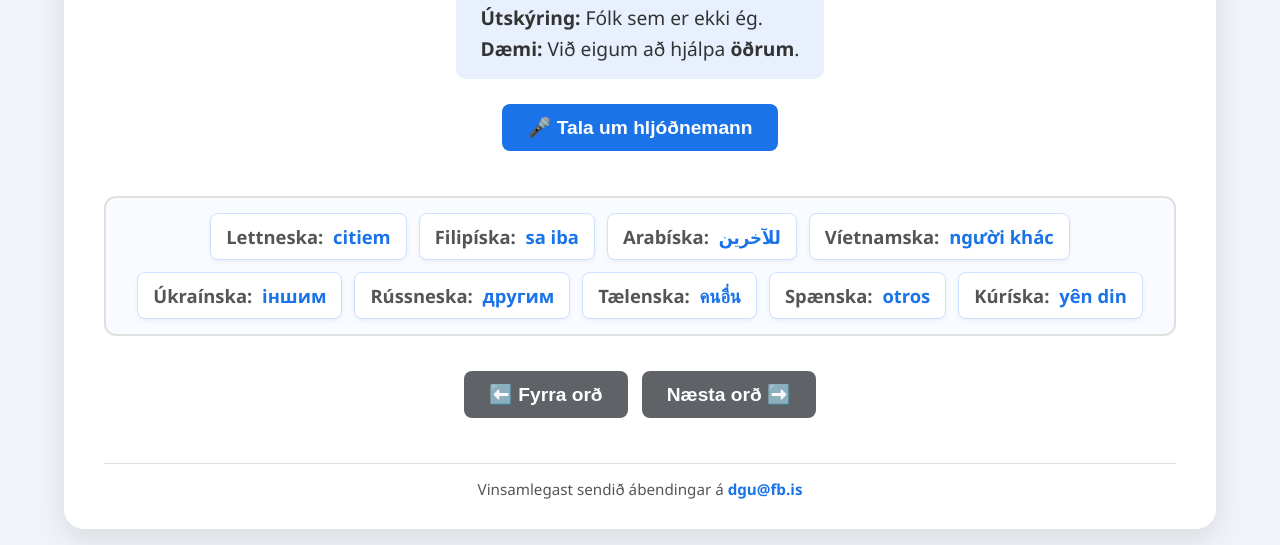
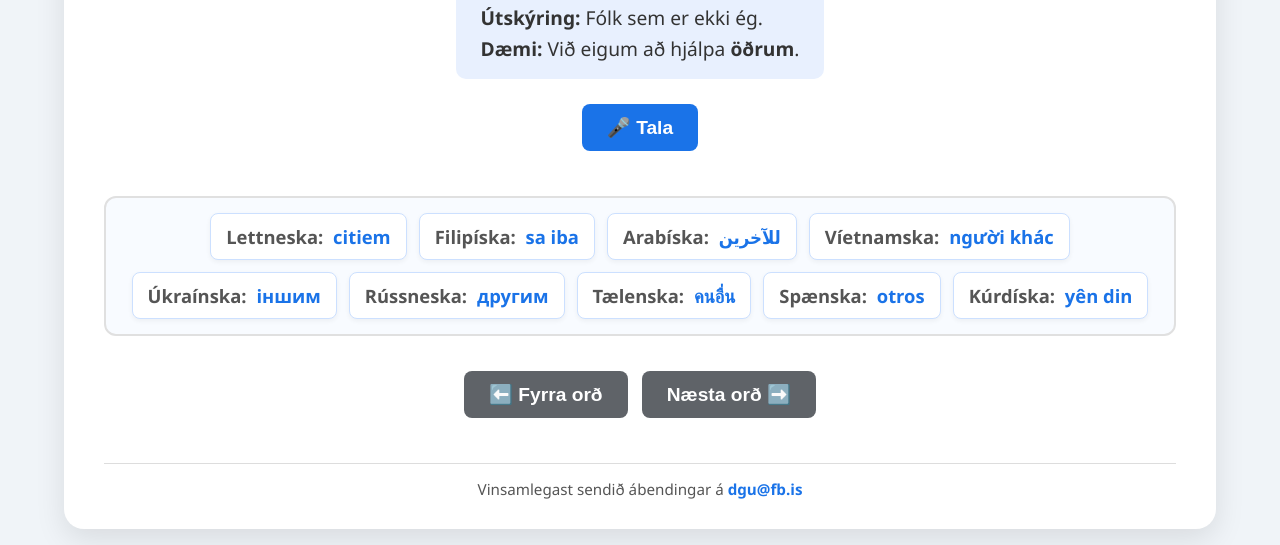
Before and after one commit to einnig/malhljod-b-, a plain HTML site: page index.html in a window 1280 px wide. Shown: the part 290-835 px from the top of the page. Drawn offline with Linux system fonts and the light colour scheme.

```diff
--- a/index.html
+++ b/index.html
@@ -177,7 +177,7 @@
     <div id="is-explanation"></div>
     <br>
 
-    <button id="record-btn" class="btn" onclick="toggleRecord()">🎤 Tala um hljóðnemann</button>
+    <button id="record-btn" class="btn" onclick="toggleRecord()">🎤 Tala</button>
 
     <div id="spoken"></div>
     <div id="result"></div>
@@ -197,38 +197,38 @@
 <script>
 const exerciseData = [
     // 1-10: Markorð 121-130
-    { text: "öðrum", is_exp: "<b>Útskýring:</b> Fólk sem er ekki ég.<br><b>Dæmi:</b> Við eigum að hjálpa <b>öðrum</b>.", translations: { "Lettneska": "citiem", "Filipíska": "sa iba", "Arabíska": "للآخرين", "Víetnamska": "người khác", "Úkraínska": "іншим", "Rússneska": "другим", "Tælenska": "คนอื่น", "Spænska": "otros", "Kúríska": "yên din" } },
-    { text: "segir", is_exp: "<b>Útskýring:</b> Að tala með orðum.<br><b>Dæmi:</b> Hann <b>segir</b> alltaf satt.", translations: { "Lettneska": "saka", "Filipíska": "sabi", "Arabíska": "يقول", "Víetnamska": "nói", "Úkraínska": "каже", "Rússneska": "говорит", "Tælenska": "พูด", "Spænska": "dice", "Kúríska": "dibêje" } },
-    { text: "fá", is_exp: "<b>Útskýring:</b> Að taka við einhverju.<br><b>Dæmi:</b> Má ég <b>fá</b> eitt kaffi?", translations: { "Lettneska": "iegūt / dabūt", "Filipíska": "kumuha", "Arabíska": "يحصل على", "Víetnamska": "nhận", "Úkraínska": "отримати", "Rússneska": "получить", "Tælenska": "ได้รับ", "Spænska": "obtener / recibir", "Kúríska": "girtin" } },
-    { text: "stað", is_exp: "<b>Útskýring:</b> Einhvers staðar.<br><b>Dæmi:</b> Hann býr á fallegum <b>stað</b>.", translations: { "Lettneska": "vieta", "Filipíska": "lugar", "Arabíska": "مكان", "Víetnamska": "địa điểm", "Úkraínska": "місце", "Rússneska": "место", "Tælenska": "สถานที่", "Spænska": "lugar", "Kúríska": "cîh" } },
-    { text: "sjá", is_exp: "<b>Útskýring:</b> Að horfa á eitthvað.<br><b>Dæmi:</b> Ég vil <b>sjá</b> þessa mynd.", translations: { "Lettneska": "redzēt", "Filipíska": "makita", "Arabíska": "يرى", "Víetnamska": "nhìn thấy", "Úkraínska": "бачити", "Rússneska": "видеть", "Tælenska": "เห็น", "Spænska": "ver", "Kúríska": "dîtin" } },
-    { text: "okkar", is_exp: "<b>Útskýring:</b> Eitthvað sem við eigum.<br><b>Dæmi:</b> Þetta er skólinn <b>okkar</b>.", translations: { "Lettneska": "mūsu", "Filipíska": "namin / atin", "Arabíska": "لنا", "Víetnamska": "của chúng tôi", "Úkraínska": "наш", "Rússneska": "наш", "Tælenska": "ของเรา", "Spænska": "nuestro", "Kúríska": "yê me" } },
-    { text: "orðið", is_exp: "<b>Útskýring:</b> Það sem við skrifum eða segjum.<br><b>Dæmi:</b> Ég skil ekki <b>orðið</b>.", translations: { "Lettneska": "vārds", "Filipíska": "ang salita", "Arabíska": "الكلمة", "Víetnamska": "từ", "Úkraínska": "слово", "Rússneska": "слово", "Tælenska": "คำศัพท์", "Spænska": "la palabra", "Kúríska": "peyv" } },
-    { text: "hennar", is_exp: "<b>Útskýring:</b> Eitthvað sem hún á.<br><b>Dæmi:</b> Bókin <b>hennar</b> er ný.", translations: { "Lettneska": "viņas", "Filipíska": "kanya", "Arabíska": "لها", "Víetnamska": "của cô ấy", "Úkraínska": "її", "Rússneska": "её", "Tælenska": "ของเธอ", "Spænska": "su / de ella", "Kúríska": "ya wê" } },
-    { text: "fer", is_exp: "<b>Útskýring:</b> Að labba eða keyra eitthvert.<br><b>Dæmi:</b> Hann <b>fer</b> í skólann.", translations: { "Lettneska": "dodas / iet", "Filipíska": "pumunta", "Arabíska": "يذهب", "Víetnamska": "đi", "Úkraínska": "йде", "Rússneska": "идёт", "Tælenska": "ไป", "Spænska": "va", "Kúríska": "diçe" } },
-    { text: "fór", is_exp: "<b>Útskýring:</b> Að fara eitthvert í gær.<br><b>Dæmi:</b> Ég <b>fór</b> í sund í gær.", translations: { "Lettneska": "devās / gāja", "Filipíska": "umalis", "Arabíska": "ذهب", "Víetnamska": "đã đi", "Úkraínska": "пішов", "Rússneska": "ушёл", "Tælenska": "ไปแล้ว", "Spænska": "fue", "Kúríska": "çû" } },
+    { text: "öðrum", is_exp: "<b>Útskýring:</b> Fólk sem er ekki ég.<br><b>Dæmi:</b> Við eigum að hjálpa <b>öðrum</b>.", translations: { "Lettneska": "citiem", "Filipíska": "sa iba", "Arabíska": "للآخرين", "Víetnamska": "người khác", "Úkraínska": "іншим", "Rússneska": "другим", "Tælenska": "คนอื่น", "Spænska": "otros", "Kúrdíska": "yên din" } },
+    { text: "segir", is_exp: "<b>Útskýring:</b> Að tala með orðum.<br><b>Dæmi:</b> Hann <b>segir</b> alltaf satt.", translations: { "Lettneska": "saka", "Filipíska": "sabi", "Arabíska": "يقول", "Víetnamska": "nói", "Úkraínska": "каже", "Rússneska": "говорит", "Tælenska": "พูด", "Spænska": "dice", "Kúrdíska": "dibêje" } },
+    { text: "fá", is_exp: "<b>Útskýring:</b> Að taka við einhverju.<br><b>Dæmi:</b> Má ég <b>fá</b> eitt kaffi?", translations: { "Lettneska": "iegūt / dabūt", "Filipíska": "kumuha", "Arabíska": "يحصل على", "Víetnamska": "nhận", "Úkraínska": "отримати", "Rússneska": "получить", "Tælenska": "ได้รับ", "Spænska": "obtener / recibir", "Kúrdíska": "girtin" } },
+    { text: "stað", is_exp: "<b>Útskýring:</b> Einhvers staðar.<br><b>Dæmi:</b> Hann býr á fallegum <b>stað</b>.", translations: { "Lettneska": "vieta", "Filipíska": "lugar", "Arabíska": "مكان", "Víetnamska": "địa điểm", "Úkraínska": "місце", "Rússneska": "место", "Tælenska": "สถานที่", "Spænska": "lugar", "Kúrdíska": "cîh" } },
+    { text: "sjá", is_exp: "<b>Útskýring:</b> Að horfa á eitthvað.<br><b>Dæmi:</b> Ég vil <b>sjá</b> þessa mynd.", translations: { "Lettneska": "redzēt", "Filipíska": "makita", "Arabíska": "يرى", "Víetnamska": "nhìn thấy", "Úkraínska": "бачити", "Rússneska": "видеть", "Tælenska": "เห็น", "Spænska": "ver", "Kúrdíska": "dîtin" } },
+    { text: "okkar", is_exp: "<b>Útskýring:</b> Eitthvað sem við eigum.<br><b>Dæmi:</b> Þetta er skólinn <b>okkar</b>.", translations: { "Lettneska": "mūsu", "Filipíska": "namin / atin", "Arabíska": "لنا", "Víetnamska": "của chúng tôi", "Úkraínska": "наш", "Rússneska": "наш", "Tælenska": "ของเรา", "Spænska": "nuestro", "Kúrdíska": "yê me" } },
+    { text: "orðið", is_exp: "<b>Útskýring:</b> Það sem við skrifum eða segjum.<br><b>Dæmi:</b> Ég skil ekki <b>orðið</b>.", translations: { "Lettneska": "vārds", "Filipíska": "ang salita", "Arabíska": "الكلمة", "Víetnamska": "từ", "Úkraínska": "слово", "Rússneska": "слово", "Tælenska": "คำศัพท์", "Spænska": "la palabra", "Kúrdíska": "peyv" } },
+    { text: "hennar", is_exp: "<b>Útskýring:</b> Eitthvað sem hún á.<br><b>Dæmi:</b> Bókin <b>hennar</b> er ný.", translations: { "Lettneska": "viņas", "Filipíska": "kanya", "Arabíska": "لها", "Víetnamska": "của cô ấy", "Úkraínska": "її", "Rússneska": "её", "Tælenska": "ของเธอ", "Spænska": "su / de ella", "Kúrdíska": "ya wê" } },
+    { text: "fer", is_exp: "<b>Útskýring:</b> Að labba eða keyra eitthvert.<br><b>Dæmi:</b> Hann <b>fer</b> í skólann.", translations: { "Lettneska": "dodas / iet", "Filipíska": "pumunta", "Arabíska": "يذهب", "Víetnamska": "đi", "Úkraínska": "йде", "Rússneska": "идёт", "Tælenska": "ไป", "Spænska": "va", "Kúrdíska": "diçe" } },
+    { text: "fór", is_exp: "<b>Útskýring:</b> Að fara eitthvert í gær.<br><b>Dæmi:</b> Ég <b>fór</b> í sund í gær.", translations: { "Lettneska": "devās / gāja", "Filipíska": "umalis", "Arabíska": "ذهب", "Víetnamska": "đã đi", "Úkraínska": "пішов", "Rússneska": "ушёл", "Tælenska": "ไปแล้ว", "Spænska": "fue", "Kúrdíska": "çû" } },
 
     // 11-30: Önnur áhersluorð úr lotu 3
-    { text: "reddast", is_exp: "<b>Útskýring:</b> Allt fer vel að lokum.<br><b>Dæmi:</b> Þetta <b>reddast</b> allt.", translations: { "Lettneska": "nokārtosies", "Filipíska": "maayos din", "Arabíska": "سيتم حله", "Víetnamska": "sẽ ổn thôi", "Úkraínska": "все владнається", "Rússneska": "всё образуется", "Tælenska": "จะเรียบร้อย", "Spænska": "se solucionará", "Kúríska": "çareser bibe" } },
-    { text: "hjálpa", is_exp: "<b>Útskýring:</b> Að gera eitthvað fyrir annan.<br><b>Dæmi:</b> Ég vil <b>hjálpa</b> þér.", translations: { "Lettneska": "palīdzēt", "Filipíska": "tumulong", "Arabíska": "يساعد", "Víetnamska": "giúp đỡ", "Úkraínska": "допомагати", "Rússneska": "помогать", "Tælenska": "ช่วยเหลือ", "Spænska": "ayudar", "Kúríska": "alîkarî kirin" } },
-    { text: "reikna", is_exp: "<b>Útskýring:</b> Að nota stærðfræði eða tölur.<br><b>Dæmi:</b> Við þurfum að <b>reikna</b> í tímanum.", translations: { "Lettneska": "rēķināt", "Filipíska": "magkalkula", "Arabíska": "يحسب", "Víetnamska": "tính toán", "Úkraínska": "рахувати", "Rússneska": "считать", "Tælenska": "คำนวณ", "Spænska": "calcular", "Kúríska": "hesab kirin" } },
-    { text: "reiknivél", is_exp: "<b>Útskýring:</b> Tæki til að reikna með.<br><b>Dæmi:</b> Ég nota oft <b>reiknivél</b>.", translations: { "Lettneska": "kalkulators", "Filipíska": "kalkuleytor", "Arabíska": "آلة حاسبة", "Víetnamska": "máy tính", "Úkraínska": "калькулятор", "Rússneska": "калькулятор", "Tælenska": "เครื่องคิดเลข", "Spænska": "calculadora", "Kúríska": "makîneya hesabê" } },
-    { text: "leið", is_exp: "<b>Útskýring:</b> Að vera döpur eða sorgmædd.<br><b>Dæmi:</b> Anna var svolítið <b>leið</b>.", translations: { "Lettneska": "bēdīga", "Filipíska": "malungkot", "Arabíska": "حزين", "Víetnamska": "buồn", "Úkraínska": "сумна", "Rússneska": "грустная", "Tælenska": "เศร้า", "Spænska": "triste", "Kúríska": "xemgîn" } },
-    { text: "vinur", is_exp: "<b>Útskýring:</b> Góður félagi.<br><b>Dæmi:</b> Hann er minn besti <b>vinur</b>.", translations: { "Lettneska": "draugs", "Filipíska": "kaibigan", "Arabíska": "صديق", "Víetnamska": "bạn bè", "Úkraínska": "друг", "Rússneska": "друг", "Tælenska": "เพื่อน", "Spænska": "amigo", "Kúríska": "heval" } },
-    { text: "leyfir", is_exp: "<b>Útskýring:</b> Að segja að maður megi eitthvað.<br><b>Dæmi:</b> Kennarinn <b>leyfir</b> það.", translations: { "Lettneska": "atļauj", "Filipíska": "pinapayagan", "Arabíska": "يسمح", "Víetnamska": "cho phép", "Úkraínska": "дозволяє", "Rússneska": "разрешает", "Tælenska": "อนุญาต", "Spænska": "permite", "Kúríska": "destûr dide" } },
-    { text: "rólegt", is_exp: "<b>Útskýring:</b> Að vera ekki stressaður.<br><b>Dæmi:</b> Hér er mjög <b>rólegt</b>.", translations: { "Lettneska": "mierīgi", "Filipíska": "kalmado", "Arabíska": "هادئ", "Víetnamska": "bình tĩnh", "Úkraínska": "спокійний", "Rússneska": "спокойный", "Tælenska": "สงบ", "Spænska": "tranquilo", "Kúríska": "aram" } },
-    { text: "erfitt", is_exp: "<b>Útskýring:</b> Ekki auðvelt.<br><b>Dæmi:</b> Verkefnið var mjög <b>erfitt</b>.", translations: { "Lettneska": "grūti", "Filipíska": "mahirap", "Arabíska": "صعب", "Víetnamska": "khó khăn", "Úkraínska": "складно", "Rússneska": "сложно", "Tælenska": "ยาก", "Spænska": "difícil", "Kúríska": "zehmet" } },
-    { text: "klikkar", is_exp: "<b>Útskýring:</b> Eitthvað fer illa eða mistekst.<br><b>Dæmi:</b> Stundum <b>klikkar</b> eitthvað.", translations: { "Lettneska": "neizdodas", "Filipíska": "pumalya", "Arabíska": "يفشل", "Víetnamska": "thất bại", "Úkraínska": "йде не так", "Rússneska": "идёт не так", "Tælenska": "ล้มเหลว", "Spænska": "falla", "Kúríska": "têk diçe" } },
-    { text: "vonandi", is_exp: "<b>Útskýring:</b> Að vona eitthvað gott.<br><b>Dæmi:</b> <b>Vonandi</b> fer þetta vel.", translations: { "Lettneska": "cerams", "Filipíska": "sana", "Arabíska": "نأمل", "Víetnamska": "hy vọng là", "Úkraínska": "сподіваюся", "Rússneska": "надеюсь", "Tælenska": "หวังว่า", "Spænska": "ojalá", "Kúríska": "hêvîdar im" } },
-    { text: "hlutirnir", is_exp: "<b>Útskýring:</b> Hlutir eða mál.<br><b>Dæmi:</b> <b>Hlutirnir</b> munu lagast.", translations: { "Lettneska": "lietas", "Filipíska": "mga bagay", "Arabíska": "الأشياء", "Víetnamska": "mọi thứ", "Úkraínska": "речі", "Rússneska": "вещи", "Tælenska": "สิ่งของ", "Spænska": "las cosas", "Kúríska": "tişt" } },
-    { text: "leysast", is_exp: "<b>Útskýring:</b> Svar finnst.<br><b>Dæmi:</b> Vandamálin munu <b>leysast</b>.", translations: { "Lettneska": "atrisināsies", "Filipíska": "mareresolba", "Arabíska": "تُحل", "Víetnamska": "được giải quyết", "Úkraínska": "вирішаться", "Rússneska": "решатся", "Tælenska": "คลี่คลาย", "Spænska": "se resuelven", "Kúríska": "çareser dibin" } },
-    { text: "endanum", is_exp: "<b>Útskýring:</b> Lokin á einhverju.<br><b>Dæmi:</b> Allt fer vel á <b>endanum</b>.", translations: { "Lettneska": "beigās", "Filipíska": "sa huli", "Arabíska": "في النهاية", "Víetnamska": "cuối cùng", "Úkraínska": "в кінці", "Rússneska": "в конце", "Tælenska": "ในท้ายที่สุด", "Spænska": "al final", "Kúríska": "di dawiyê de" } },
-    { text: "vandamál", is_exp: "<b>Útskýring:</b> Eitthvað sem þarf að laga.<br><b>Dæmi:</b> Ég er með eitt lítið <b>vandamál</b>.", translations: { "Lettneska": "problēma", "Filipíska": "problema", "Arabíska": "مشكلة", "Víetnamska": "vấn đề", "Úkraínska": "проблема", "Rússneska": "проблема", "Tælenska": "ปัญหา", "Spænska": "problema", "Kúríska": "pirsgirêk" } },
-    { text: "lagast", is_exp: "<b>Útskýring:</b> Að verða betra.<br><b>Dæmi:</b> Þetta mun <b>lagast</b> á morgun.", translations: { "Lettneska": "uzlabojas", "Filipíska": "naayos", "Arabíska": "يتحسن", "Víetnamska": "tốt hơn", "Úkraínska": "покращується", "Rússneska": "улучшается", "Tælenska": "ดีขึ้น", "Spænska": "mejora", "Kúríska": "çêtir dibe" } },
-    { text: "lausn", is_exp: "<b>Útskýring:</b> Svar við vandamáli.<br><b>Dæmi:</b> Við finnum góða <b>lausn</b>.", translations: { "Lettneska": "risinājums", "Filipíska": "solusyon", "Arabíska": "حل", "Víetnamska": "giải pháp", "Úkraínska": "рішення", "Rússneska": "решение", "Tælenska": "ทางออก", "Spænska": "solución", "Kúríska": "çareserî" } },
-    { text: "blað", is_exp: "<b>Útskýring:</b> Pappír til að skrifa á.<br><b>Dæmi:</b> Má ég fá eitt <b>blað</b>?", translations: { "Lettneska": "lapa", "Filipíska": "papel", "Arabíska": "ورقة", "Víetnamska": "tờ giấy", "Úkraínska": "аркуш", "Rússneska": "бумага", "Tælenska": "กระดาษ", "Spænska": "hoja", "Kúríska": "kaxez" } },
-    { text: "áhyggjur", is_exp: "<b>Útskýring:</b> Að stressa sig á einhverju.<br><b>Dæmi:</b> Ekki hafa <b>áhyggjur</b>.", translations: { "Lettneska": "raizes", "Filipíska": "pag-aalala", "Arabíska": "قلق", "Víetnamska": "lo lắng", "Úkraínska": "хвилювання", "Rússneska": "беспокойство", "Tælenska": "ความกังวล", "Spænska": "preocupaciones", "Kúríska": "xeman" } },
-    { text: "hjálp", is_exp: "<b>Útskýring:</b> Aðstoð.<br><b>Dæmi:</b> Ég þarf smá <b>hjálp</b>.", translations: { "Lettneska": "palīdzība", "Filipíska": "tulong", "Arabíska": "مساعدة", "Víetnamska": "sự giúp đỡ", "Úkraínska": "допомога", "Rússneska": "помощь", "Tælenska": "ความช่วยเหลือ", "Spænska": "ayuda", "Kúríska": "alîkarî" } }
+    { text: "reddast", is_exp: "<b>Útskýring:</b> Allt fer vel að lokum.<br><b>Dæmi:</b> Þetta <b>reddast</b> allt.", translations: { "Lettneska": "nokārtosies", "Filipíska": "maayos din", "Arabíska": "سيتم حله", "Víetnamska": "sẽ ổn thôi", "Úkraínska": "все владнається", "Rússneska": "всё образуется", "Tælenska": "จะเรียบร้อย", "Spænska": "se solucionará", "Kúrdíska": "çareser bibe" } },
+    { text: "hjálpa", is_exp: "<b>Útskýring:</b> Að gera eitthvað fyrir annan.<br><b>Dæmi:</b> Ég vil <b>hjálpa</b> þér.", translations: { "Lettneska": "palīdzēt", "Filipíska": "tumulong", "Arabíska": "يساعد", "Víetnamska": "giúp đỡ", "Úkraínska": "допомагати", "Rússneska": "помогать", "Tælenska": "ช่วยเหลือ", "Spænska": "ayudar", "Kúrdíska": "alîkarî kirin" } },
+    { text: "reikna", is_exp: "<b>Útskýring:</b> Að nota stærðfræði eða tölur.<br><b>Dæmi:</b> Við þurfum að <b>reikna</b> í tímanum.", translations: { "Lettneska": "rēķināt", "Filipíska": "magkalkula", "Arabíska": "يحسب", "Víetnamska": "tính toán", "Úkraínska": "рахувати", "Rússneska": "считать", "Tælenska": "คำนวณ", "Spænska": "calcular", "Kúrdíska": "hesab kirin" } },
+    { text: "reiknivél", is_exp: "<b>Útskýring:</b> Tæki til að reikna með.<br><b>Dæmi:</b> Ég nota oft <b>reiknivél</b>.", translations: { "Lettneska": "kalkulators", "Filipíska": "kalkuleytor", "Arabíska": "آلة حاسبة", "Víetnamska": "máy tính", "Úkraínska": "калькулятор", "Rússneska": "калькулятор", "Tælenska": "เครื่องคิดเลข", "Spænska": "calculadora", "Kúrdíska": "makîneya hesabê" } },
+    { text: "leið", is_exp: "<b>Útskýring:</b> Að vera döpur eða sorgmædd.<br><b>Dæmi:</b> Anna var svolítið <b>leið</b>.", translations: { "Lettneska": "bēdīga", "Filipíska": "malungkot", "Arabíska": "حزين", "Víetnamska": "buồn", "Úkraínska": "сумна", "Rússneska": "грустная", "Tælenska": "เศร้า", "Spænska": "triste", "Kúrdíska": "xemgîn" } },
+    { text: "vinur", is_exp: "<b>Útskýring:</b> Góður félagi.<br><b>Dæmi:</b> Hann er minn besti <b>vinur</b>.", translations: { "Lettneska": "draugs", "Filipíska": "kaibigan", "Arabíska": "صديق", "Víetnamska": "bạn bè", "Úkraínska": "друг", "Rússneska": "друг", "Tælenska": "เพื่อน", "Spænska": "amigo", "Kúrdíska": "heval" } },
+    { text: "leyfir", is_exp: "<b>Útskýring:</b> Að segja að maður megi eitthvað.<br><b>Dæmi:</b> Kennarinn <b>leyfir</b> það.", translations: { "Lettneska": "atļauj", "Filipíska": "pinapayagan", "Arabíska": "يسمح", "Víetnamska": "cho phép", "Úkraínska": "дозволяє", "Rússneska": "разрешает", "Tælenska": "อนุญาต", "Spænska": "permite", "Kúrdíska": "destûr dide" } },
+    { text: "rólegt", is_exp: "<b>Útskýring:</b> Að vera ekki stressaður.<br><b>Dæmi:</b> Hér er mjög <b>rólegt</b>.", translations: { "Lettneska": "mierīgi", "Filipíska": "kalmado", "Arabíska": "هادئ", "Víetnamska": "bình tĩnh", "Úkraínska": "спокійний", "Rússneska": "спокойный", "Tælenska": "สงบ", "Spænska": "tranquilo", "Kúrdíska": "aram" } },
+    { text: "erfitt", is_exp: "<b>Útskýring:</b> Ekki auðvelt.<br><b>Dæmi:</b> Verkefnið var mjög <b>erfitt</b>.", translations: { "Lettneska": "grūti", "Filipíska": "mahirap", "Arabíska": "صعب", "Víetnamska": "khó khăn", "Úkraínska": "складно", "Rússneska": "сложно", "Tælenska": "ยาก", "Spænska": "difícil", "Kúrdíska": "zehmet" } },
+    { text: "klikkar", is_exp: "<b>Útskýring:</b> Eitthvað fer illa eða mistekst.<br><b>Dæmi:</b> Stundum <b>klikkar</b> eitthvað.", translations: { "Lettneska": "neizdodas", "Filipíska": "pumalya", "Arabíska": "يفشل", "Víetnamska": "thất bại", "Úkraínska": "йде не так", "Rússneska": "идёт не так", "Tælenska": "ล้มเหลว", "Spænska": "falla", "Kúrdíska": "têk diçe" } },
+    { text: "vonandi", is_exp: "<b>Útskýring:</b> Að vona eitthvað gott.<br><b>Dæmi:</b> <b>Vonandi</b> fer þetta vel.", translations: { "Lettneska": "cerams", "Filipíska": "sana", "Arabíska": "نأمل", "Víetnamska": "hy vọng là", "Úkraínska": "сподіваюся", "Rússneska": "надеюсь", "Tælenska": "หวังว่า", "Spænska": "ojalá", "Kúrdíska": "hêvîdar im" } },
+    { text: "hlutirnir", is_exp: "<b>Útskýring:</b> Hlutir eða mál.<br><b>Dæmi:</b> <b>Hlutirnir</b> munu lagast.", translations: { "Lettneska": "lietas", "Filipíska": "mga bagay", "Arabíska": "الأشياء", "Víetnamska": "mọi thứ", "Úkraínska": "речі", "Rússneska": "вещи", "Tælenska": "สิ่งของ", "Spænska": "las cosas", "Kúrdíska": "tişt" } },
+    { text: "leysast", is_exp: "<b>Útskýring:</b> Svar finnst.<br><b>Dæmi:</b> Vandamálin munu <b>leysast</b>.", translations: { "Lettneska": "atrisināsies", "Filipíska": "mareresolba", "Arabíska": "تُحل", "Víetnamska": "được giải quyết", "Úkraínska": "вирішаться", "Rússneska": "решатся", "Tælenska": "คลี่คลาย", "Spænska": "se resuelven", "Kúrdíska": "çareser dibin" } },
+    { text: "endanum", is_exp: "<b>Útskýring:</b> Lokin á einhverju.<br><b>Dæmi:</b> Allt fer vel á <b>endanum</b>.", translations: { "Lettneska": "beigās", "Filipíska": "sa huli", "Arabíska": "في النهاية", "Víetnamska": "cuối cùng", "Úkraínska": "в кінці", "Rússneska": "в конце", "Tælenska": "ในท้ายที่สุด", "Spænska": "al final", "Kúrdíska": "di dawiyê de" } },
+    { text: "vandamál", is_exp: "<b>Útskýring:</b> Eitthvað sem þarf að laga.<br><b>Dæmi:</b> Ég er með eitt lítið <b>vandamál</b>.", translations: { "Lettneska": "problēma", "Filipíska": "problema", "Arabíska": "مشكلة", "Víetnamska": "vấn đề", "Úkraínska": "проблема", "Rússneska": "проблема", "Tælenska": "ปัญหา", "Spænska": "problema", "Kúrdíska": "pirsgirêk" } },
+    { text: "lagast", is_exp: "<b>Útskýring:</b> Að verða betra.<br><b>Dæmi:</b> Þetta mun <b>lagast</b> á morgun.", translations: { "Lettneska": "uzlabojas", "Filipíska": "naayos", "Arabíska": "يتحسن", "Víetnamska": "tốt hơn", "Úkraínska": "покращується", "Rússneska": "улучшается", "Tælenska": "ดีขึ้น", "Spænska": "mejora", "Kúrdíska": "çêtir dibe" } },
+    { text: "lausn", is_exp: "<b>Útskýring:</b> Svar við vandamáli.<br><b>Dæmi:</b> Við finnum góða <b>lausn</b>.", translations: { "Lettneska": "risinājums", "Filipíska": "solusyon", "Arabíska": "حل", "Víetnamska": "giải pháp", "Úkraínska": "рішення", "Rússneska": "решение", "Tælenska": "ทางออก", "Spænska": "solución", "Kúrdíska": "çareserî" } },
+    { text: "blað", is_exp: "<b>Útskýring:</b> Pappír til að skrifa á.<br><b>Dæmi:</b> Má ég fá eitt <b>blað</b>?", translations: { "Lettneska": "lapa", "Filipíska": "papel", "Arabíska": "ورقة", "Víetnamska": "tờ giấy", "Úkraínska": "аркуш", "Rússneska": "бумага", "Tælenska": "กระดาษ", "Spænska": "hoja", "Kúrdíska": "kaxez" } },
+    { text: "áhyggjur", is_exp: "<b>Útskýring:</b> Að stressa sig á einhverju.<br><b>Dæmi:</b> Ekki hafa <b>áhyggjur</b>.", translations: { "Lettneska": "raizes", "Filipíska": "pag-aalala", "Arabíska": "قلق", "Víetnamska": "lo lắng", "Úkraínska": "хвилювання", "Rússneska": "беспокойство", "Tælenska": "ความกังวล", "Spænska": "preocupaciones", "Kúrdíska": "xeman" } },
+    { text: "hjálp", is_exp: "<b>Útskýring:</b> Aðstoð.<br><b>Dæmi:</b> Ég þarf smá <b>hjálp</b>.", translations: { "Lettneska": "palīdzība", "Filipíska": "tulong", "Arabíska": "مساعدة", "Víetnamska": "sự giúp đỡ", "Úkraínska": "допомога", "Rússneska": "помощь", "Tælenska": "ความช่วยเหลือ", "Spænska": "ayuda", "Kúrdíska": "alîkarî" } }
 ];
 
 let userScores = new Array(exerciseData.length).fill(null);
@@ -251,7 +251,7 @@
         isRecording = false;
         const btn = document.getElementById('record-btn');
         if (btn) {
-            btn.innerText = "🎤 Tala um hljóðnemann";
+            btn.innerText = "🎤 Tala";
             btn.classList.remove('recording');
         }
 
@@ -328,7 +328,7 @@
     // Búa til grid fyrir þýðingarnar
     let transHTML = '<div class="trans-grid">';
     for (const [lang, word] of Object.entries(curr.translations)) {
-        let dir = (lang === 'Arabíska') ? 'dir="rtl"' : '';
+        let dir = (lang === 'Arabíska' || lang === 'Kúrdíska') ? 'dir="rtl"' : ''; // Kúrdíska getur notað RTL eða LTR eftir stafrófi (Arabískt stafróf = Sorani), en hafði það default LTR fyrr. Bætti RTL við öryggis vegna ef þú notar Sorani síðar.
         transHTML += `
             <div class="trans-item">
                 <b style="color: #555;">${lang}:</b>
```
